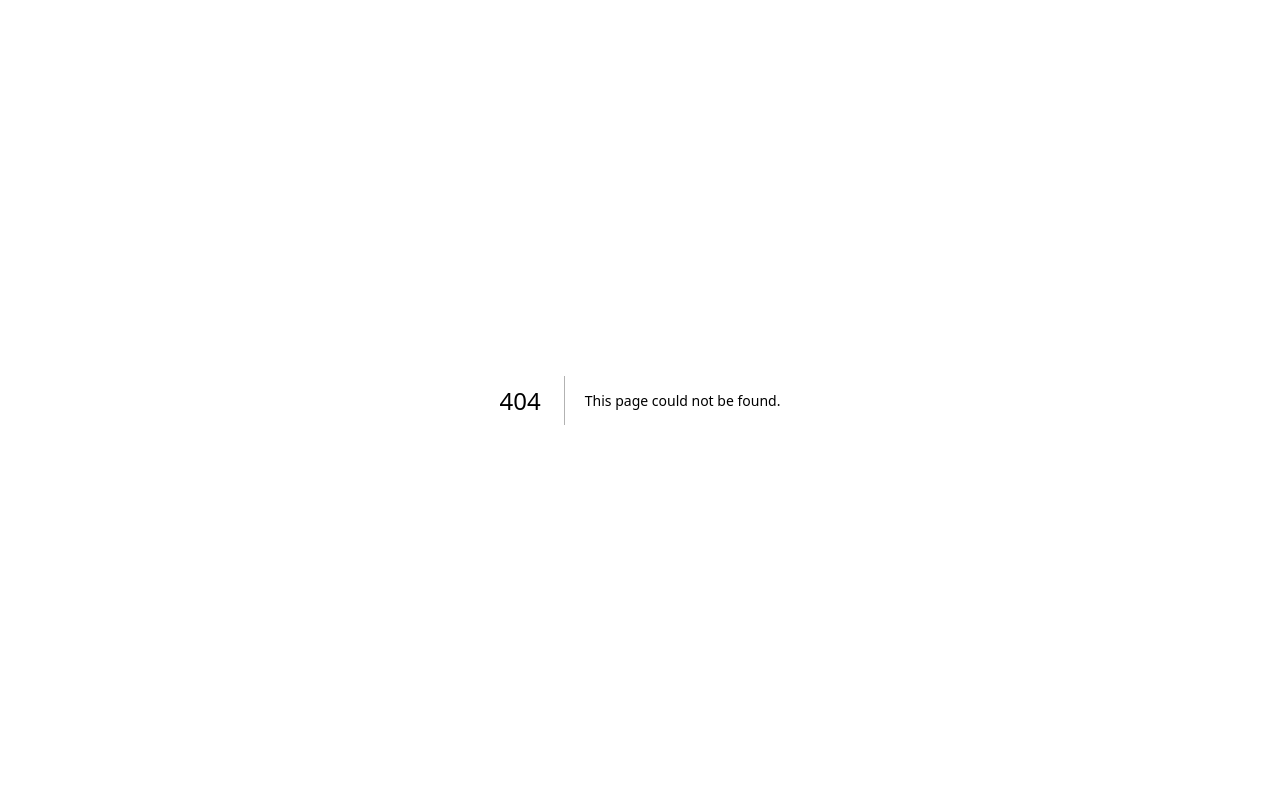
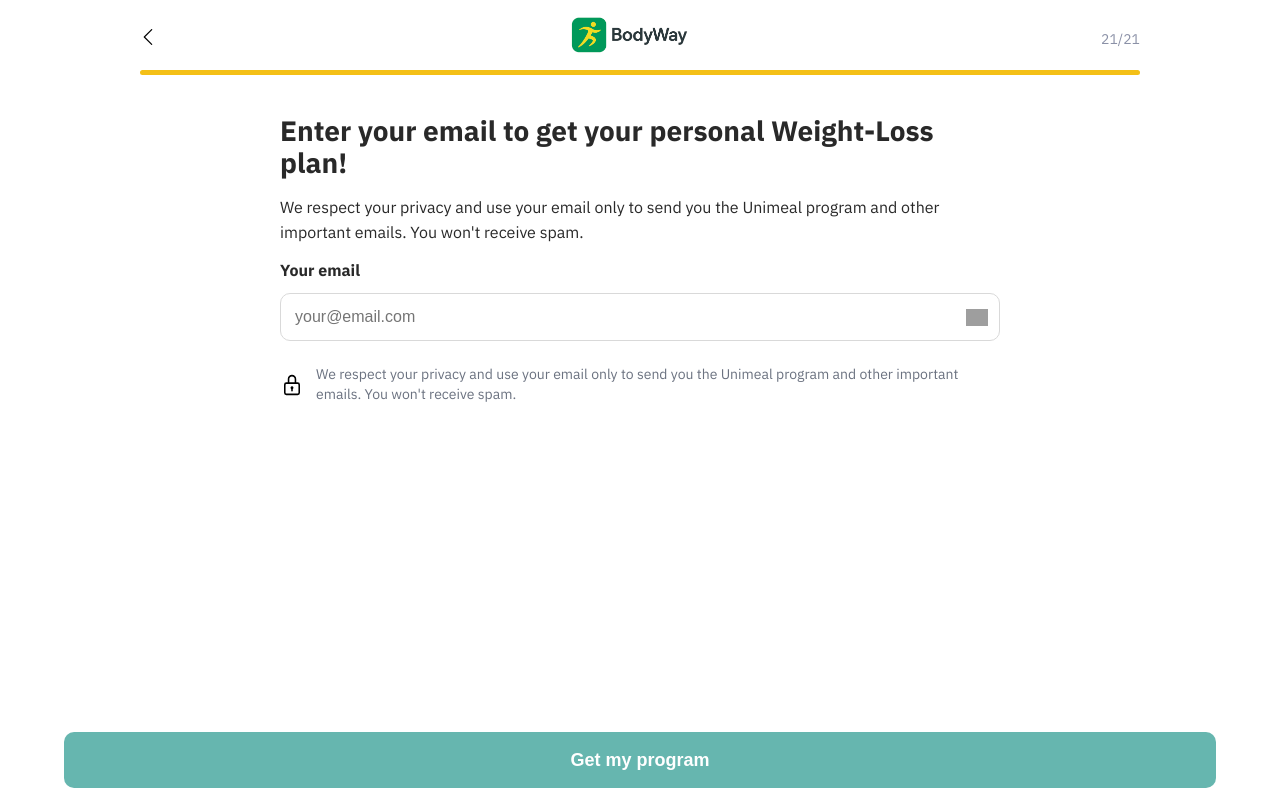
Before and after one commit to MVDMVN/BodyWay, a Next.js app: page /quiz/step-email in a window 1280 px wide. Before the commit this address had no page. Built offline with nearby package versions, Linux system fonts and the light colour scheme; no server answers; grey boxes are pictures that could not be loaded.

Commit message:
email step

```diff
--- /dev/null
+++ b/src/app/quiz/StepEmail.module.css
@@ -0,0 +1,85 @@
+.wrap {
+  display: flex;
+  flex-direction: column;
+  gap: 20px;
+}
+.emailTop {
+  height: 100%;
+}
+.field {
+  display: flex;
+  flex-direction: column;
+  gap: 10px;
+}
+.label {
+  font-weight: 700;
+}
+.inputWrap {
+  position: relative;
+}
+.input {
+  width: 100%;
+  height: 48px;
+  border: 1px solid #d9d9d9;
+  border-radius: 10px;
+  padding: 0 44px 0 14px;
+  outline: none;
+  font-size: 16px;
+}
+.input:focus {
+  border-color: #00857a;
+  box-shadow: 0 0 0 3px rgba(0, 133, 122, 0.15);
+}
+.inputInvalid {
+  border-color: #e74c3c;
+}
+.inputIcon {
+  position: absolute;
+  right: 12px;
+  top: 50%;
+  transform: translateY(-50%);
+  width: 22px;
+  height: 22px;
+  background: url(/images/input-hint.svg) center/contain no-repeat;
+}
+.noteWrapper {
+  display: flex;
+  gap: 12px;
+}
+.note {
+  color: #6b7280;
+  font-size: 14px;
+  line-height: 1.4;
+  display: flex;
+  gap: 8px;
+  align-items: flex-start;
+}
+.lock {
+  width: 16px;
+  height: 16px;
+  background: url(/images/lock.svg) center/contain no-repeat;
+  display: inline-block;
+}
+.err {
+  color: #e74c3c;
+  font-size: 14px;
+}
+.cta {
+  color: #fff;
+  cursor: pointer;
+  background: #00857a;
+  border: 0;
+  border-radius: 10px;
+  width: 90%;
+  height: 56px;
+  margin-top: 12px;
+  font-size: 18px;
+  font-weight: 600;
+  position: fixed;
+  bottom: 12px;
+  left: 5%;
+}
+.cta:disabled {
+  opacity: 0.6;
+  cursor: not-allowed;
+}
--- /dev/null
+++ b/src/app/quiz/StepEmail.tsx
@@ -0,0 +1,148 @@
+"use client";
+import { useEffect, useMemo, useState } from "react";
+import { useRouter, useSearchParams } from "next/navigation";
+import { QUIZ, nextKey, pathOf, type StepKey } from "./schema";
+import { useQuiz } from "./QuizContext";
+import u from "./quiz-ui.module.css";
+import s from "./StepEmail.module.css";
+
+type Props = { stepKey: StepKey };
+
+// простая проверка e-mail
+const EMAIL_RE = /^[^\s@]+@[^\s@]+\.[^\s@]{2,}$/i;
+const WEB_APP_URL = process.env.NEXT_PUBLIC_SHEETS_WEBAPP_URL || "";
+
+export default function StepEmail({ stepKey }: Props) {
+  const router = useRouter();
+  const search = useSearchParams();
+
+  const { answers, setAnswer } = useQuiz();
+  const cfg = QUIZ[stepKey];
+  if (cfg.kind !== "email") return null;
+
+  const [email, setEmail] = useState<string>(String(answers[stepKey] ?? ""));
+  const [sending, setSending] = useState(false);
+  const [error, setError] = useState<string | null>(null);
+
+  // если значение в контексте поменяли снаружи — синхронизируем поле
+  useEffect(() => {
+    setEmail(String(answers[stepKey] ?? ""));
+  }, [answers, stepKey]);
+
+  const valid = EMAIL_RE.test(email.trim());
+  const next = nextKey(stepKey);
+
+  // собираем UTM и любые query
+  const utm = useMemo(() => {
+    const obj: Record<string, string> = {};
+    search.forEach((v, k) => (obj[k] = v));
+    return obj;
+  }, [search]);
+
+  async function submit() {
+    setError(null);
+
+    const clean = email.trim();
+    if (!EMAIL_RE.test(clean)) {
+      setError("Please enter a valid email.");
+      return;
+    }
+
+    // сохраняем в контекст (он сам положит в localStorage)
+    setAnswer(stepKey, clean);
+
+    // готовим полезные поля для таблицы
+    const payload = {
+      email: clean,
+      step: String(stepKey),
+      utm,
+      url: typeof window !== "undefined" ? window.location.href : "",
+      ua: typeof navigator !== "undefined" ? navigator.userAgent : "",
+      ts: new Date().toISOString(),
+      answers, // можно убрать, если не хотите отправлять всё
+    };
+
+    // отправка в Apps Script
+    setSending(true);
+    try {
+      if (!WEB_APP_URL) throw new Error("NEXT_PUBLIC_SHEETS_WEBAPP_URL is not set");
+
+      // таймаут, чтобы не подвисать, если GAS долго отвечает
+      const controller = new AbortController();
+      const t = setTimeout(() => controller.abort(), 4000);
+
+      // no-cors + keepalive повышают шанс, что запрос уйдёт и не заблокирует переход
+      await fetch(WEB_APP_URL, {
+        method: "POST",
+        headers: { "Content-Type": "application/json" },
+        body: JSON.stringify(payload),
+        mode: "no-cors",
+        keepalive: true,
+        signal: controller.signal,
+      }).catch(() => {
+        // в no-cors промис обычно резолвится успешно; если упал — не блокируем UX
+      });
+
+      // переходим дальше независимо от статуса отправки
+      if (next) router.push(pathOf(next));
+    } catch (e) {
+      console.error(e);
+      // даже при ошибке отправки не удерживаем пользователя,
+      // но подсветить можно (если хочешь блокировать — верни return)
+      if (next) router.push(pathOf(next));
+    } finally {
+      setSending(false);
+    }
+  }
+
+  return (
+    <section className={s.wrap}>
+      <div className={s.emailTop}>
+        {/* допускаем HTML в заголовке (подчёркивания и т.п.) */}
+        <h1 className={u.title} dangerouslySetInnerHTML={{ __html: cfg.title }} />
+        {"description" in cfg && cfg.description && <p className={u.description}>{cfg.description}</p>}
+
+        <div className={s.field}>
+          <label htmlFor={`${stepKey}-email`} className={s.label}>
+            {cfg.label ?? "Your email"}
+          </label>
+
+          <div className={s.inputWrap}>
+            <input
+              id={`${stepKey}-email`}
+              type='email'
+              className={`${s.input} ${email && !valid ? s.inputInvalid : ""}`}
+              placeholder={cfg.placeholder ?? "you@email.com"}
+              value={email}
+              onChange={(e) => setEmail(e.target.value)}
+              autoComplete='email'
+              inputMode='email'
+            />
+            <span className={s.inputIcon} aria-hidden />
+          </div>
+
+          {/* при желании: иконка и подпись под полем */}
+          {cfg.descriptionIcon && (
+            <div className={s.noteWrapper}>
+              <img src={cfg.descriptionIcon} alt='info' />
+              <p className={s.note}>
+                {cfg.description ?? "We respect your privacy and use your email only to send the program."}
+              </p>
+            </div>
+          )}
+
+          {error && <p className={s.err}>{error}</p>}
+        </div>
+      </div>
+
+      <button
+        type='button'
+        className={s.cta}
+        onClick={submit}
+        disabled={sending || !valid}
+        aria-busy={sending ? "true" : "false"}>
+        {sending ? "Loading…" : "Get my program"}
+      </button>
+    </section>
+  );
+}
--- a/src/app/quiz/layout.tsx
+++ b/src/app/quiz/layout.tsx
@@ -39,6 +39,7 @@ function Shell({ children }: { children: React.ReactNode }) {
 
   const hideHeader = cfg?.ui?.hideHeader === true;
   const hideNextBtn = cfg?.ui?.hideNextBtn === true;
+  const maxWidth = cfg?.ui?.width ?? cfg?.ui?.width ?? "500px";
 
   return (
     <div className={s.wrap}>
@@ -78,7 +79,7 @@ function Shell({ children }: { children: React.ReactNode }) {
           </div>
         )}
 
-        <main className={s.card} style={{ maxWidth: cfg?.ui?.width ?? "500px" }}>
+        <main className={s.card} style={{ maxWidth: maxWidth ?? "500px" }}>
           {children}
         </main>
       </div>
--- a/src/app/quiz/quiz-ui.module.css
+++ b/src/app/quiz/quiz-ui.module.css
@@ -2,7 +2,7 @@
 .title {
   font-size: 28px;
   line-height: 32px;
-  margin: 0 0 12px;
+  margin: 0 0 16px;
 }
 
 /* Описание шага */
@@ -93,8 +93,7 @@
 @media (max-width: 768px) {
   .title {
     font-size: 22px;
-    line-height: 24px;
-    margin: 0 0 8px;
+    line-height: 28px;
   }
 
   .description {
--- a/src/app/quiz/schema.ts
+++ b/src/app/quiz/schema.ts
@@ -21,7 +21,8 @@ export type StepKey =
   | "stepSleep"
   | "stepWater"
   | "stepGraphic"
-  | "stepProgress"; // добавляйте сюда новые ключи
+  | "stepProgress"
+  | "stepEmail"; // добавляйте сюда новые ключи
 
 export type OptionDetail = {
   value: string;
@@ -49,7 +50,7 @@ type XY = { top: number; left: number };
 type StepUi = {
   hideHeader?: boolean; // прячет всю верхнюю шапку (стрелка, лого, счетчик)
   hideNextBtn?: boolean; // прячет кнопку Next внизу
-  width?: string;
+  width?: string; // можно задать ширину и по условиню давать эту или оставлять исходную
 };
 
 /** Описание одного шага */
@@ -130,6 +131,15 @@ export type StepConfig =
         avatar?: string;
         badge?: string; // например “★★★★★” или “Verified”
       }>;
+      ui?: StepUi;
+    }
+  | {
+      kind: "email";
+      title: string;
+      label?: string;
+      placeholder?: string;
+      description?: string;
+      descriptionIcon?: string;
       ui?: StepUi;
     };
 
@@ -683,6 +693,16 @@ export const QUIZ: Record<StepKey, StepConfig> = {
     ],
     ui: { hideHeader: true, hideNextBtn: true, width: "1000px" },
   },
+  stepEmail: {
+    kind: "email",
+    title: "Enter your email to get your personal Weight-Loss plan!",
+    label: "Your email",
+    placeholder: "your@email.com",
+    description:
+      "We respect your privacy and use your email only to send you the Unimeal program and other important emails. You won't receive spam.",
+    descriptionIcon: "/images/email/email-desc-icon.svg",
+    ui: { hideNextBtn: true, width: "720px" },
+  },
 };
 
 /** Порядок шагов: меняем ЗДЕСЬ — меняется везде */
@@ -707,6 +727,7 @@ export const ORDER: StepKey[] = [
   "stepWater",
   "stepGraphic",
   "stepProgress",
+  "stepEmail",
 ];
 
 export const pathOf = (key: StepKey) => `/quiz/${camelToKebab(key)}`;
--- /dev/null
+++ b/src/app/quiz/step-email/page.tsx
@@ -0,0 +1,6 @@
+"use client";
+import StepEmail from "../StepEmail";
+
+export default function Page() {
+  return <StepEmail stepKey='stepEmail' />;
+}
```
Also changed, not shown: public/images/email/email-desc-icon.svg (added).
